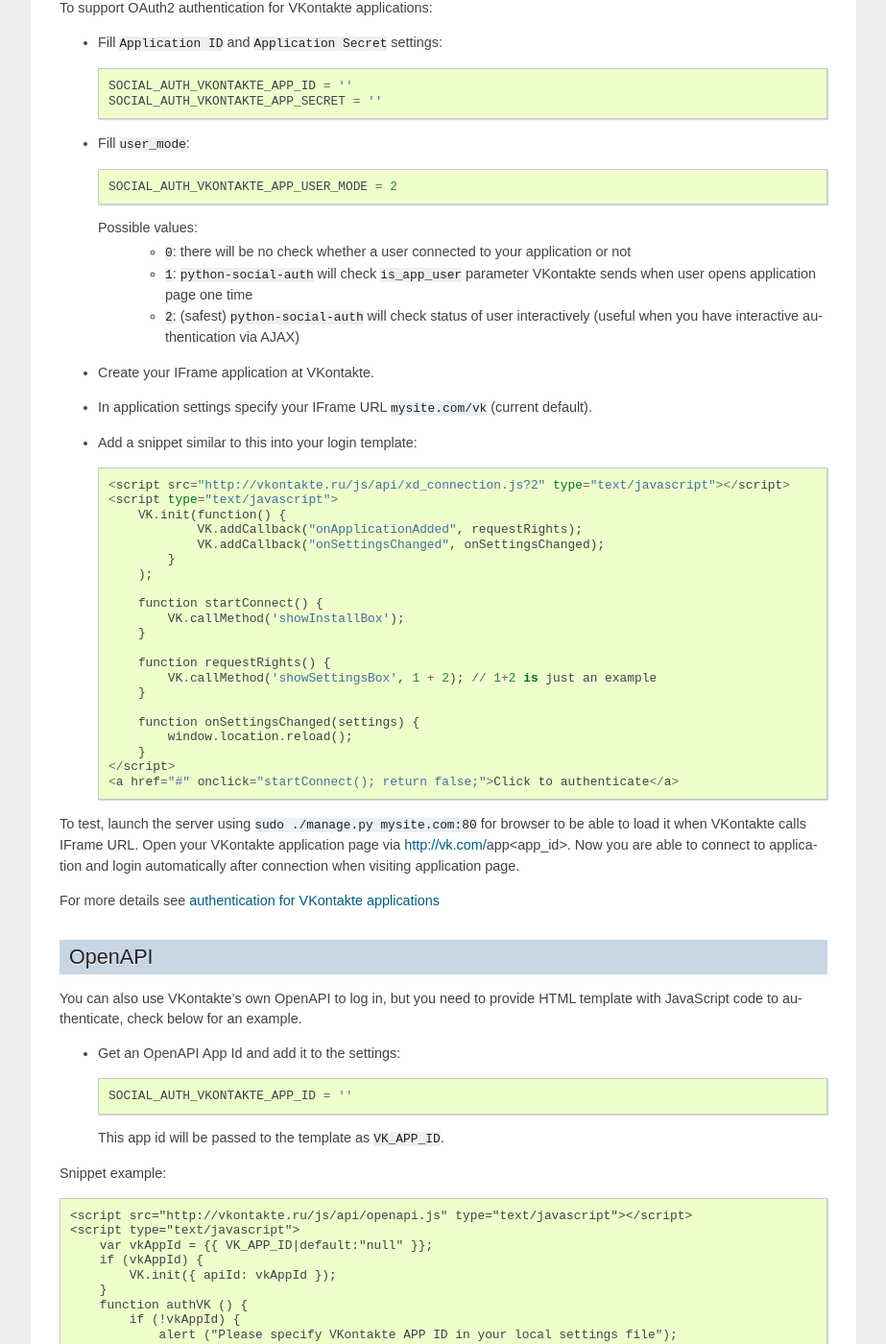
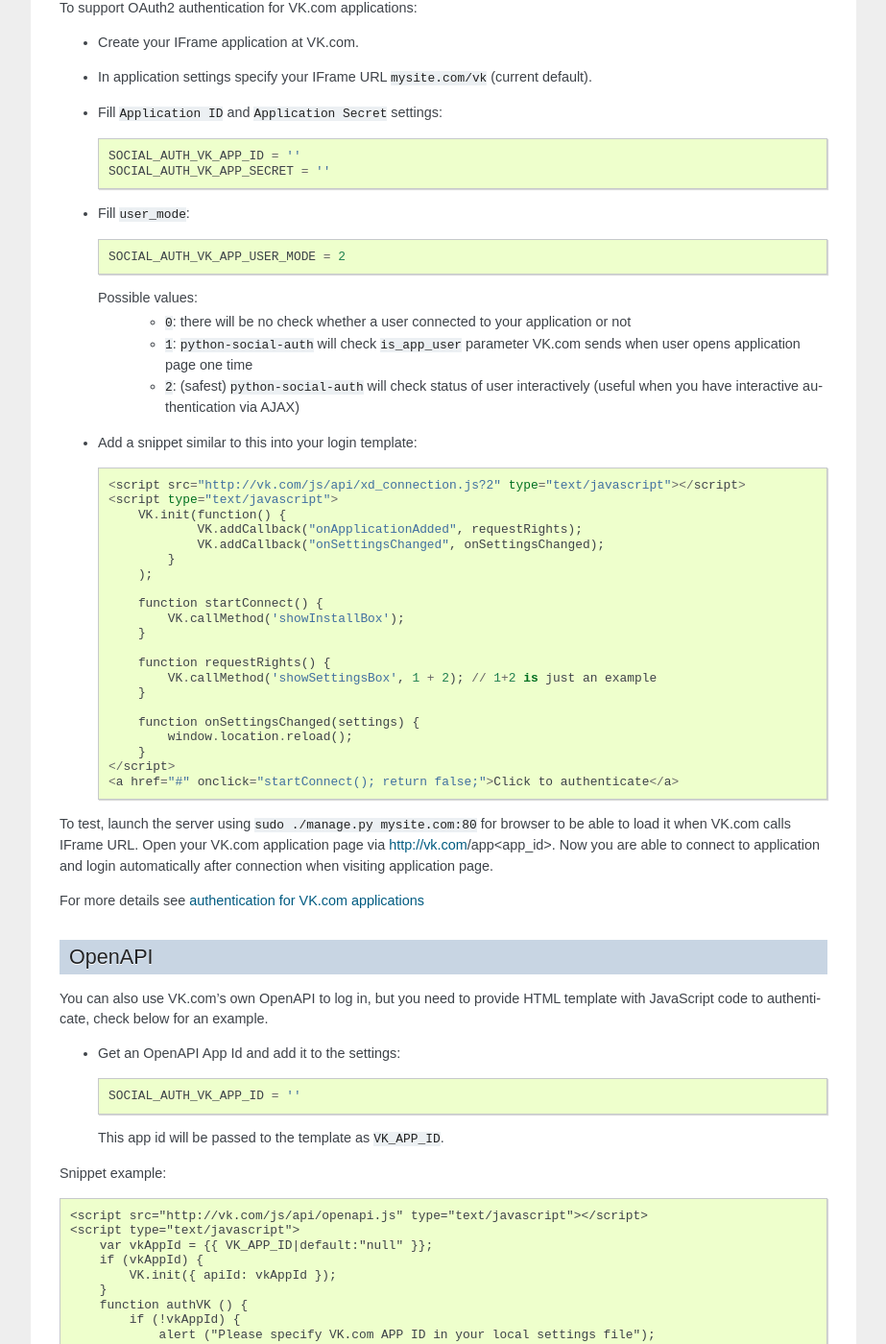
Before and after one commit to igodev0001/social-app-django, a Sphinx documentation site: the page built from docs/backends/vk.rst, in a window 1280 px wide and 1400 px high, scrolled down 653 px. Shown: the whole window at 96% size, without its empty margins (198-1121 px from the left). Built offline with Sphinx 7.4.7, drawn with Linux system fonts in a browser that asks for light colours; pages that are not in the unit, such as notebooks, are missing from menus; some of the changed text lies outside the part shown.

Commit message:
Adjust documentation to the vkontakte -> vk.com rename

```diff
--- a/README.rst
+++ b/README.rst
@@ -78,7 +78,7 @@
     * Tumblr_ OAuth1
     * Twilio_ Auth
     * Twitter_ OAuth1
-    * Vkontakte_ OpenAPI, OAuth2 and OAuth2 for Applications
+    * VK.com_ OpenAPI, OAuth2 and OAuth2 for Applications
     * Weibo_ OAuth2
     * Xing_ OAuth1
     * Yahoo_ OpenId and OAuth1
@@ -199,7 +199,7 @@
 .. _Tripit: https://www.tripit.com
 .. _Twilio: https://www.twilio.com
 .. _Twitter: http://twitter.com
-.. _Vkontakte: http://vk.com
+.. _VK.com: http://vk.com
 .. _Weibo: https://weibo.com
 .. _Xing: https://www.xing.com
 .. _Yahoo: http://yahoo.com
--- a/docs/backends/index.rst
+++ b/docs/backends/index.rst
@@ -54,7 +54,7 @@
    tumblr
    twilio
    twitter
-   vkontakte
+   vk
    weibo
    yahoo
 
--- a/docs/backends/vkontakte.rst
+++ b/docs/backends/vk.rst
@@ -1,61 +1,61 @@
-VKontakte
+VK.com (former Vkontakte)
 =========
 
-VKontakte auth service support.
+VK.com (former Vkontakte) auth service support.
 
 OAuth2
 ------
 
-VKontakte uses OAuth2 for Authentication.
+VK.com uses OAuth2 for Authentication.
 
-- Register a new application at the `Vkontakte API`_,
+- Register a new application at the `VK.com API`_,
 
 - fill ``Application Id`` and ``Application Secret`` values in the settings::
 
-      SOCIAL_AUTH_VKONTAKTE_OAUTH2_KEY = ''
-      SOCIAL_AUTH_VKONTAKTE_OAUTH2_SECRET = ''
+      SOCIAL_AUTH_VK_OAUTH2_KEY = ''
+      SOCIAL_AUTH_VK_OAUTH2_SECRET = ''
 
-- Add ``'social.backends.vkontakte.VKontakteOAuth2'`` into your ``AUTHENTICATION_BACKENDS``.
+- Add ``'social.backends.vk.VKOAuth2'`` into your ``AUTHENTICATION_BACKENDS``.
 
-- Then you can start using ``/login/vkontakte-oauth2`` in your link href.
+- Then you can start using ``/login/vk-oauth2`` in your link href.
 
 - Also it's possible to define extra permissions with::
 
-      SOCIAL_AUTH_VKONTAKTE_OAUTH2_SCOPE = [...]
+      SOCIAL_AUTH_VK_OAUTH2_SCOPE = [...]
 
-  See the `names of the privileges VKontakte`_.
+  See the `VK.com list of permissions`_.
 
 
 OAuth2 Application
 ------------------
 
-To support OAuth2 authentication for VKontakte applications:
+To support OAuth2 authentication for VK.com applications:
+
+- Create your IFrame application at VK.com.
+
+- In application settings specify your IFrame URL ``mysite.com/vk`` (current
+  default).
 
 - Fill ``Application ID`` and ``Application Secret`` settings::
 
-    SOCIAL_AUTH_VKONTAKTE_APP_ID = ''
-    SOCIAL_AUTH_VKONTAKTE_APP_SECRET = ''
+    SOCIAL_AUTH_VK_APP_ID = ''
+    SOCIAL_AUTH_VK_APP_SECRET = ''
 
 - Fill ``user_mode``::
 
-    SOCIAL_AUTH_VKONTAKTE_APP_USER_MODE = 2
+    SOCIAL_AUTH_VK_APP_USER_MODE = 2
 
   Possible values:
     - ``0``: there will be no check whether a user connected to your
       application or not
     - ``1``: ``python-social-auth`` will check ``is_app_user`` parameter
-      VKontakte sends when user opens application page one time
+      VK.com sends when user opens application page one time
     - ``2``: (safest) ``python-social-auth`` will check status of user
       interactively (useful when you have interactive authentication via AJAX)
 
-- Create your IFrame application at VKontakte.
-
-- In application settings specify your IFrame URL ``mysite.com/vk`` (current
-  default).
-
 - Add a snippet similar to this into your login template::
 
-    <script src="http://vkontakte.ru/js/api/xd_connection.js?2" type="text/javascript"></script>
+    <script src="http://vk.com/js/api/xd_connection.js?2" type="text/javascript"></script>
     <script type="text/javascript">
         VK.init(function() {
                 VK.addCallback("onApplicationAdded", requestRights);
@@ -78,29 +78,29 @@
     <a href="#" onclick="startConnect(); return false;">Click to authenticate</a>
 
 To test, launch the server using ``sudo ./manage.py mysite.com:80`` for
-browser to be able to load it when VKontakte calls IFrame URL. Open your
-VKontakte application page via http://vk.com/app<app_id>. Now you are able to
+browser to be able to load it when VK.com calls IFrame URL. Open your
+VK.com application page via http://vk.com/app<app_id>. Now you are able to
 connect to application and login automatically after connection when visiting
 application page.
 
-For more details see `authentication for VKontakte applications`_
+For more details see `authentication for VK.com applications`_
 
 
 OpenAPI
 -------
 
-You can also use VKontakte's own OpenAPI to log in, but you need to provide
+You can also use VK.com's own OpenAPI to log in, but you need to provide
 HTML template with JavaScript code to authenticate, check below for an example.
 
 - Get an OpenAPI App Id and add it to the settings::
 
-    SOCIAL_AUTH_VKONTAKTE_APP_ID = ''
+    SOCIAL_AUTH_VK_APP_ID = ''
 
   This app id will be passed to the template as ``VK_APP_ID``.
 
 Snippet example::
 
-    <script src="http://vkontakte.ru/js/api/openapi.js" type="text/javascript"></script>
+    <script src="http://vk.com/js/api/openapi.js" type="text/javascript"></script>
     <script type="text/javascript">
         var vkAppId = {{ VK_APP_ID|default:"null" }};
         if (vkAppId) {
@@ -108,7 +108,7 @@
         }
         function authVK () {
             if (!vkAppId) {
-                alert ("Please specify VKontakte APP ID in your local settings file");
+                alert ("Please specify VK.com APP ID in your local settings file");
                 return false;
             }
             VK.Auth.login(function(response) {
@@ -125,7 +125,7 @@
     <a href="javascript:void(0);" onclick="authVK();">Click to authorize</a>
 
 
-.. _Vkontakte OAuth: http://vk.com/developers.php?oid=-1&p=%D0%90%D0%B2%D1%82%D0%BE%D1%80%D0%B8%D0%B7%D0%B0%D1%86%D0%B8%D1%8F_%D1%81%D0%B0%D0%B9%D1%82%D0%BE%D0%B2
-.. _names of the privileges VKontakte: http://vk.com/developers.php?oid=-1&p=%D0%9F%D1%80%D0%B0%D0%B2%D0%B0_%D0%B4%D0%BE%D1%81%D1%82%D1%83%D0%BF%D0%B0_%D0%BF%D1%80%D0%B8%D0%BB%D0%BE%D0%B6%D0%B5%D0%BD%D0%B8%D0%B9
-.. _Vkontakte API: http://vk.com/developers.php
-.. _authentication for VKontakte applications: http://www.ikrvss.ru/2011/11/08/django-social-auh-and-vkontakte-application/
+.. _VK.com OAuth: http://vk.com/developers.php?oid=-1&p=%D0%90%D0%B2%D1%82%D0%BE%D1%80%D0%B8%D0%B7%D0%B0%D1%86%D0%B8%D1%8F_%D1%81%D0%B0%D0%B9%D1%82%D0%BE%D0%B2
+.. _VK.com list of permissions: http://vk.com/developers.php?oid=-1&p=%D0%9F%D1%80%D0%B0%D0%B2%D0%B0_%D0%B4%D0%BE%D1%81%D1%82%D1%83%D0%BF%D0%B0_%D0%BF%D1%80%D0%B8%D0%BB%D0%BE%D0%B6%D0%B5%D0%BD%D0%B8%D0%B9
+.. _VK.com API: http://vk.com/developers.php
+.. _authentication for VK.com applications: http://www.ikrvss.ru/2011/11/08/django-social-auh-and-vkontakte-application/
--- a/docs/intro.rst
+++ b/docs/intro.rst
@@ -70,7 +70,7 @@
     * Tumblr_ OAuth1
     * Twilio_ Auth
     * Twitter_ OAuth1
-    * Vkontakte_ OpenAPI, OAuth2 and OAuth2 for Applications
+    * VK.com_ OpenAPI, OAuth2 and OAuth2 for Applications
     * Weibo_ OAuth2
     * Xing_ OAuth1
     * Yahoo_ OpenId and OAuth1
@@ -133,7 +133,7 @@
 .. _Tripit: https://www.tripit.com
 .. _Twilio: https://www.twilio.com
 .. _Twitter: http://twitter.com
-.. _Vkontakte: http://vk.com
+.. _VK.com: http://vk.com
 .. _Weibo: http://weibo.com
 .. _Xing: https://www.xing.com
 .. _Yahoo: http://yahoo.com
```
